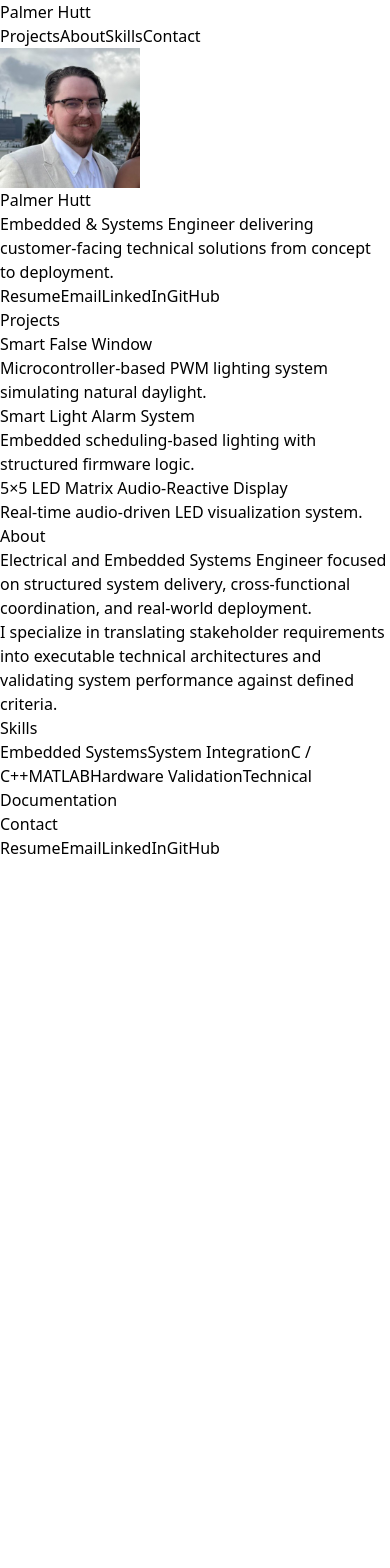
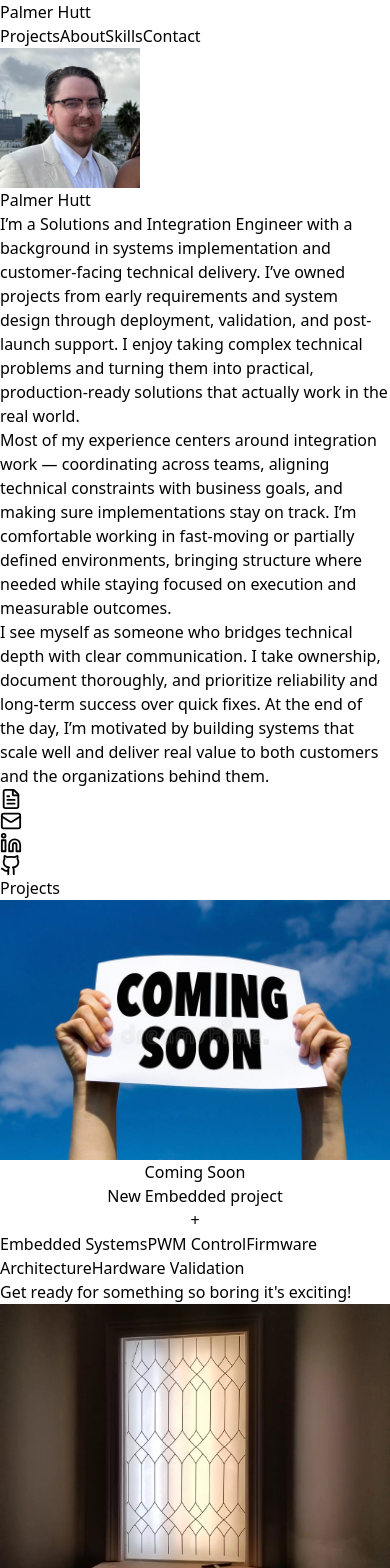
Before and after one commit to phutt7/huttlabs, a Next.js app: page / in a window 390 px wide. Shown: the top 1568 px of the page. Before the commit the page ends 860 px from the top, so only its background shows below. Built offline with nearby package versions, Linux system fonts and the light colour scheme.

Commit message:
Format fixes, projects expandable, skills organized, all photos available

```diff
--- a/app/page.tsx
+++ b/app/page.tsx
@@ -1,6 +1,56 @@
+"use client";
+
+import { useState } from "react";
 import Image from "next/image";
+import { Mail, Linkedin, Github, FileText } from "lucide-react";
+
+
 
 export default function Home() {
+	const [activeProject, setActiveProject] = useState<number | null>(null);
+
+const toggleProject = (id: number) => {
+  setActiveProject(activeProject === id ? null : id);
+};
+
+const projects = [
+  {
+    id: 0,
+    title: "Coming Soon",
+    image: "/images/project0.jpg",
+    preview: "New Embedded project",
+    skills: ["Embedded Systems", "PWM Control", "Firmware Architecture", "Hardware Validation"],
+    description:
+      "Get ready for something so boring it's exciting!",
+  },
+  {
+    id: 1,
+    title: "Smart False Window – Embedded Lighting System ",
+    image: "/images/project1.jpg",
+    preview: "Microcontroller-based lighting system simulating natural daylight for better ambiance and energy efficiency.",
+    skills: ["C/C++", "System Optimization", "Power Management", "Testing"],
+    description:
+      "Simulated natural daylight cycles through custom microcontroller-based lighting architecture, enhancing indoor ambiance and energy efficiency. Integrated hardware components and enclosure design considerations, ensuring long-term reliability and consistent performance under real-world operating conditions. Implemented precision PWM control logic to manage brightness transitions while upholding thermal stability and component longevity. ",
+  },
+  {
+    id: 2,
+    title: "Smart Light Alarm System",
+    image: "/images/project2.jpg",
+    preview: "Embedded scheduling-based lighting with structured firmware logic.",
+    skills: ["Embedded Systems", "State Machines", "Timing Logic", "Validation"],
+    description:
+      "Automated lighting schedules with embedded firmware logic, enabling timed state transitions for alarm and lighting scenarios. Incorporated hardware-software controls for reliable synchronization between microcontroller signals and physical lighting outputs.",
+  },
+  {
+    id: 3,
+    title: "5×5 LED Matrix Audio-Reactive Display",
+    image: "/images/project3.jpg",
+    preview: "Real-time audio-driven LED visualization system.",
+    skills: ["Signal Processing", "Real-Time Systems", "Interrupt Handling", "Visualization"],
+    description:
+      "Designed real-time audio processing firmware driving 5×5 LED matrix display, translating sound input into dynamic visual patterns. Executed signal processing algorithms on microcontroller to synchronize LED outputs with live audio input for immersive visual feedback. Heightened performance for low-latency response, delivering visually responsive and consistent audio-reactive displays.",
+  },
+];
   return (
     <main className="max-w-5xl mx-auto px-6">
 
@@ -19,31 +69,48 @@ export default function Home() {
         </h1>
 
         <p className="text-lg max-w-2xl mx-auto leading-relaxed text-slate-300">
-          Embedded & Systems Engineer delivering customer-facing technical
-          solutions from concept to deployment.
+          I’m a Solutions and Integration Engineer with a background in systems implementation and customer-facing technical delivery. I’ve owned projects from early requirements and system design through deployment, validation, and post-launch support. I enjoy taking complex technical problems and turning them into practical, production-ready solutions that actually work in the real world.
+		  </p>
+
+		  <p className="text-lg max-w-2xl mx-auto leading-relaxed text-slate-300">
+		  Most of my experience centers around integration work — coordinating across teams, aligning technical constraints with business goals, and making sure implementations stay on track. I’m comfortable working in fast-moving or partially defined environments, bringing structure where needed while staying focused on execution and measurable outcomes.
+		</p>
+
+		<p className="text-lg max-w-2xl mx-auto leading-relaxed text-slate-300">
+        I see myself as someone who bridges technical depth with clear communication. I take ownership, document thoroughly, and prioritize reliability and long-term success over quick fixes. At the end of the day, I’m motivated by building systems that scale well and deliver real value to both customers and the organizations behind them.
         </p>
 
         {/* LINKS */}
-        <div className="mt-8 flex flex-wrap justify-center gap-6 text-sm font-medium">
-          <a href="/resume.pdf" className="underline hover:opacity-70">
-            Resume
+        <div className="mt-8 flex justify-center gap-8">
+  <a
+    href="/resume.pdf"
+    target="_blank"
+    className="hover:opacity-70 transition"
+  >
+    <FileText size={22} />
   </a>
-          <a href="mailto:p.hutt96@gmail.com" className="underline hover:opacity-70">
-            Email
+
+  <a
+    href="mailto:p.hutt96@gmail.com"
+    className="hover:opacity-70 transition"
+  >
+    <Mail size={22} />
   </a>
+
   <a
     href="https://www.linkedin.com/in/palmerhutt"
     target="_blank"
-            className="underline hover:opacity-70"
+    className="hover:opacity-70 transition"
   >
-            LinkedIn
+    <Linkedin size={22} />
   </a>
+
   <a
     href="https://github.com/phutt7"
     target="_blank"
-            className="underline hover:opacity-70"
+    className="hover:opacity-70 transition"
   >
-            GitHub
+    <Github size={22} />
   </a>
 </div>
       </section>
@@ -54,77 +121,233 @@ export default function Home() {
 		    Projects
 			  </h2>
 
-        <div className="grid gap-12 md:grid-cols-2">
-          <div className="bg-slate-800 rounded-xl p-6 transition hover:-translate-y-2 hover:shadow-2xl">
+			  <div className="space-y-8">
+    {projects.map((project) => (
+      <div
+        key={project.id}
+        className="bg-slate-800 rounded-xl overflow-hidden border border-slate-700 transition"
+      >
+        {/* Clickable Header */}
+        <button
+          onClick={() => toggleProject(project.id)}
+          className="w-full text-left"
+        >
+          <Image
+            src={project.image}
+            alt={project.title}
+            width={800}
+            height={500}
+            className="w-full h-56 object-cover"
+          />
+
+          <div className="p-6 flex justify-between items-center">
+            <div>
               <h3 className="font-semibold text-xl mb-2">
-              Smart False Window
+                {project.title}
               </h3>
-            <p className="text-slate-300">
-              Microcontroller-based PWM lighting system simulating natural daylight.
+              <p className="text-slate-300 text-sm">
+                {project.preview}
               </p>
             </div>
 
-          <div className="bg-slate-800 rounded-xl p-6 transition hover:-translate-y-2 hover:shadow-2xl">
-            <h3 className="font-semibold text-xl mb-2">
-              Smart Light Alarm System
-            </h3>
-            <p className="text-slate-300">
-              Embedded scheduling-based lighting with structured firmware logic.
-            </p>
+            <span className="text-2xl text-slate-400">
+              {activeProject === project.id ? "−" : "+"}
+            </span>
           </div>
+        </button>
 
-          <div className="bg-slate-800 rounded-xl p-6 transition hover:-translate-y-2 hover:shadow-2xl">
-            <h3 className="font-semibold text-xl mb-2">
-              5×5 LED Matrix Audio-Reactive Display
-            </h3>
-            <p className="text-slate-300">
-              Real-time audio-driven LED visualization system.
-            </p>
-          </div>
-        </div>
-      </section>
-
-      {/* ABOUT */}
-      <section id="about" className="pt-24">
-        <h2 className="text-3xl font-bold mb-8">
-          About
-        </h2>
-
-        <p className="text-slate-300 leading-relaxed">
-          Electrical and Embedded Systems Engineer focused on structured system
-          delivery, cross-functional coordination, and real-world deployment.
-        </p>
-
-        <p className="mt-6 text-slate-300 leading-relaxed">
-          I specialize in translating stakeholder requirements into executable
-          technical architectures and validating system performance against
-          defined criteria.
-        </p>
-      </section>
-
-      {/* SKILLS */}
-      <section id="skills" className="pt-24 text-center">
-        <h2 className="text-3xl font-bold mb-8">
-          Skills
-        </h2>
-
-        <div className="flex flex-wrap justify-center gap-4 text-sm">
-          {[
-            "Embedded Systems",
-            "System Integration",
-            "C / C++",
-            "MATLAB",
-            "Hardware Validation",
-            "Technical Documentation",
-          ].map((skill, i) => (
+        {/* Expanded Content */}
+        <div
+          className={`transition-all duration-500 ease-in-out overflow-hidden ${
+            activeProject === project.id
+              ? "max-h-[1000px] opacity-100 px-6 pb-6"
+              : "max-h-0 opacity-0"
+          }`}
+        >
+          {/* Skill Bubbles */}
+          <div className="flex flex-wrap gap-3 mb-6">
+            {project.skills.map((skill, i) => (
               <span
                 key={i}
-              className="px-4 py-2 border border-slate-600 rounded-full"
+                className="px-4 py-2 text-sm border border-slate-600 rounded-full"
               >
                 {skill}
               </span>
             ))}
           </div>
+
+          {/* Full Description */}
+          <p className="text-slate-300 leading-relaxed">
+            {project.description}
+          </p>
+        </div>
+      </div>
+    ))}
+  </div>
+</section>
+
+	{/* SKILLS */}
+<section id="skills" className="pt-24">
+  <h2 className="text-3xl font-bold text-center mb-12">
+    Skills
+  </h2>
+
+  <div className="max-w-5xl mx-auto space-y-12">
+
+    {/* CORE EXPERTISE */}
+    <div>
+      <h3 className="text-xl font-semibold mb-4 text-slate-300">
+        Core Expertise
+      </h3>
+      <div className="flex flex-wrap gap-3">
+        {[
+          "Systems Integration",
+          "Solutions Engineering",
+          "Technical Implementation",
+          "Enterprise SaaS Implementations",
+          "Scalable System Design",
+          "Workflow Automation",
+          "Configuration Management",
+          "Production Deployments",
+        ].map((skill, i) => (
+          <span
+            key={i}
+            className="px-4 py-2 text-sm border border-slate-600 rounded-full"
+          >
+            {skill}
+          </span>
+        ))}
+      </div>
+    </div>
+
+    {/* INTEGRATION & APIs */}
+    <div>
+      <h3 className="text-xl font-semibold mb-4 text-slate-300">
+        Integration & APIs
+      </h3>
+      <div className="flex flex-wrap gap-3">
+        {[
+          "API Integrations",
+          "REST APIs",
+          "Webhooks",
+          "Data Mapping",
+          "Data Transformation",
+          "JSON",
+          "XML",
+          "CSV",
+          "SQL Querying",
+          "Data Reconciliation",
+        ].map((skill, i) => (
+          <span
+            key={i}
+            className="px-4 py-2 text-sm border border-slate-600 rounded-full"
+          >
+            {skill}
+          </span>
+          ))}
+      </div>
+    </div>
+
+    {/* IMPLEMENTATION & DELIVERY */}
+    <div>
+      <h3 className="text-xl font-semibold mb-4 text-slate-300">
+        Implementation & Delivery
+      </h3>
+      <div className="flex flex-wrap gap-3">
+        {[
+          "Implementation Planning",
+          "Customer Onboarding",
+          "Requirements Gathering",
+          "Go-Live Support",
+          "Post-Implementation Support",
+          "Remote Project Delivery",
+          "Project Coordination",
+          "Cross-Functional Collaboration",
+          "Stakeholder Communication",
+          "Risk Mitigation",
+        ].map((skill, i) => (
+          <span
+            key={i}
+            className="px-4 py-2 text-sm border border-slate-600 rounded-full"
+          >
+            {skill}
+          </span>
+        ))}
+      </div>
+    </div>
+
+    {/* VALIDATION & OPERATIONS */}
+    <div>
+      <h3 className="text-xl font-semibold mb-4 text-slate-300">
+        Validation & Operations
+      </h3>
+      <div className="flex flex-wrap gap-3">
+        {[
+          "System Validation",
+          "Acceptance Testing",
+          "Integration Testing",
+          "Operational Readiness",
+          "Troubleshooting",
+          "Root Cause Analysis",
+          "Issue Resolution",
+          "Client-Facing Technical Support",
+          "Support Process Standardization",
+          "Technical Documentation",
+          "Technical Problem Solving",
+        ].map((skill, i) => (
+          <span
+            key={i}
+            className="px-4 py-2 text-sm border border-slate-600 rounded-full"
+          >
+            {skill}
+          </span>
+        ))}
+      </div>
+    </div>
+
+  </div>
+</section>
+
+
+	{/* ABOUT */}
+	<section id="about" className="pt-24 text-center max-w-3xl mx-auto">
+	<h2 className="text-3xl font-bold mb-8">
+		About
+	</h2>
+		<p className="text-slate-300 font-bold">
+			Professional Overview
+			</p>
+
+			<p className="text-slate-300">
+				Results-driven Solutions and Integration Engineer with a strong background in systems integration, technical implementation, and customer-facing solution delivery. Experienced in owning implementations from initial requirements through deployment, validation, and post-launch support. Recognized for translating complex technical and operational needs into scalable, production-ready solutions that drive adoption, reliability, and long-term customer success.
+		</p>
+
+
+		<p className="text-slate-300 font-bold">
+			Implementation & Systems Integration Expertise
+			</p>
+
+			<p className="text-slate-300">
+				Proven expertise in end-to-end technical implementation, including system design, integration planning, validation, and troubleshooting. Adept at working across distributed and remote environments, coordinating cross-functional teams, and ensuring seamless execution against timelines and milestones. Brings a structured, execution-focused mindset to integration work, balancing technical depth with practical delivery outcomes.
+		</p>
+
+
+		<p className="text-slate-300 font-bold">
+			Customer-Facing & Cross-Functional Leadership
+			</p>
+			<p className="text-slate-300">
+			Trusted technical partner to customers and internal stakeholders, known for clear communication and strong ownership throughout the implementation lifecycle. Skilled at bridging engineering, operations, and business teams to resolve complex issues, mitigate risk, and sustain momentum. Comfortable operating in partially documented environments while establishing clear processes, documentation, and repeatable workflows.
+		</p>
+
+
+		<p className="text-slate-300 font-bold">
+			Value-Driven Engineering & Execution
+			</p>
+
+			<p className="text-slate-300">
+				Brings a systems-oriented approach grounded in reliability, validation, and continuous improvement. Experienced in designing and supporting integrated solutions that meet functional, regulatory, and operational requirements. Motivated by delivering high-quality implementations that scale effectively, improve customer outcomes, and contribute measurable value to the organization.
+		</p>
+
 	</section>
 
       {/* CONTACT */}
@@ -133,26 +356,36 @@ export default function Home() {
           Contact
         </h2>
 
-        <div className="flex flex-wrap justify-center gap-6 text-sm font-medium">
-          <a href="/resume.pdf" className="underline hover:opacity-70">
-            Resume
+        <div className="flex justify-center gap-8 mt-6">
+  <a
+    href="/resume.pdf"
+    target="_blank"
+    className="hover:opacity-70 transition"
+  >
+    <FileText size={22} />
   </a>
-          <a href="mailto:p.hutt96@gmail.com" className="underline hover:opacity-70">
-            Email
+
+  <a
+    href="mailto:p.hutt96@gmail.com"
+    className="hover:opacity-70 transition"
+  >
+    <Mail size={22} />
   </a>
+
   <a
     href="https://www.linkedin.com/in/palmerhutt"
     target="_blank"
-            className="underline hover:opacity-70"
+    className="hover:opacity-70 transition"
   >
-            LinkedIn
+    <Linkedin size={22} />
   </a>
+
   <a
     href="https://github.com/phutt7"
     target="_blank"
-            className="underline hover:opacity-70"
+    className="hover:opacity-70 transition"
   >
-            GitHub
+    <Github size={22} />
   </a>
 </div>
       </section>
```
Also changed, not shown: public/images/project0.jpg (added), 1 other file (tests, documents, lock files or other folders). Lines whose indentation alone changed are shown as unchanged.
